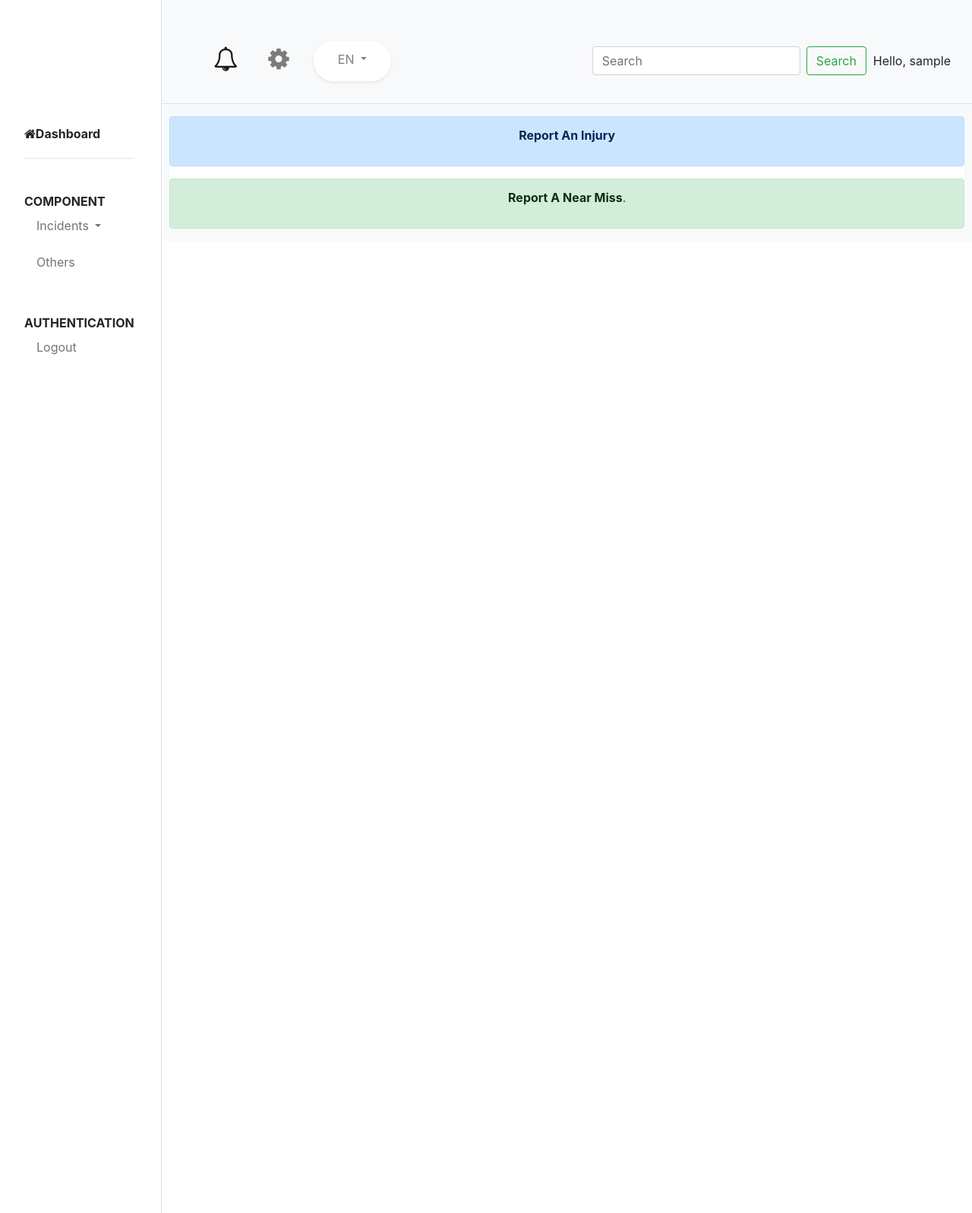
After one commit to parvej1999/IntenshipWork, a Django app: page /dashboard/ in a window 1280 px wide. The commit adds this page. Shown: the whole page at 76% size. Run offline with Django 3.2, Linux system fonts and the light colour scheme; the visitor is signed in with stand-in values (Sample User, id 1); some libraries are stand-ins or nearby versions.

Commit message:
created dashboard

```diff
--- a/myForm/mainForm/forms.py
+++ b/myForm/mainForm/forms.py
@@ -1,6 +1,15 @@
 from django import forms
 from .models import myForm
-from django.forms.widgets import DateInput, TimeInput
+from django.forms.widgets import DateInput, TimeInput, Textarea
+from crispy_forms.helper import FormHelper
+from django.utils import timezone
+
+
+class MyTextarea(Textarea):
+    def __init__(self, attrs={}):
+        attrs.update({'cols': '70', 'rows': '20'})
+        super(MyTextarea, self).__init__(attrs)
+
 
 Location = (
     ('CHO', 'Corporate Head Office'),
@@ -38,4 +47,8 @@ class reportForm(forms.ModelForm):
         widgets = {
             'DateOfAcci': DateInput(attrs={'type': 'date'}),
             'TimeOfAcci': TimeInput(attrs={'type': 'time'}),
+            'Incident_desc': forms.Textarea(attrs={'rows': 2, 'cols': 15, 'placeholder': 'Description About Incident!...'}),
+            'incident_loc': forms.Textarea(attrs={'rows': 2, 'cols': 15, 'placeholder': 'Incident Location!...'}),
+            'suspected_cause': forms.Textarea(attrs={'rows': 2, 'cols': 15, 'placeholder': 'Supected Cause Of Accident!...'}),
+            'immediate_act': forms.Textarea(attrs={'rows': 2, 'cols': 15, 'placeholder': 'Immediate Actions Taken By You!...'}),
         }
--- a/myForm/mainForm/urls.py
+++ b/myForm/mainForm/urls.py
@@ -3,6 +3,7 @@ from django.urls import include, path
 from . import views
 
 urlpatterns = [
-    path('', views.displayForm, name='displayForm'),
-    path('incident-list/', views.incidentList, name='incidentList')
+    path('report-form/', views.displayForm, name='displayForm'),
+    path('incident-list/', views.incidentList, name='incidentList'),
+    path('dashboard/', views.dashboard, name='dashboard'),
 ]
--- a/myForm/mainForm/views.py
+++ b/myForm/mainForm/views.py
@@ -9,13 +9,15 @@ from django.contrib.auth.decorators import login_required
 
 
 @login_required
+def dashboard(request):
+    return render(request, 'mainForms/dashboard.html')
+
+
+@login_required
 def displayForm(request):
     if request.method == 'POST':
-        print('in POst')
         form = reportForm(request.POST)
-        print('before is valid')
         if form.is_valid():
-            print('afer is valid')
             formData = myForm(
                 Location=form.cleaned_data.get('Location'),
                 Incident_desc=form.cleaned_data.get('Incident_desc'),
@@ -28,9 +30,7 @@ def displayForm(request):
                 incident_type=form.cleaned_data.get('incident_type'),
                 reporeted_by=request.user,
             )
-            print('after form.reporeted_by ')
             formData.save()
-            print('saved')
             return redirect('incidentList')
     form = reportForm()
     context = {
@@ -42,7 +42,8 @@ def displayForm(request):
 
 @login_required
 def incidentList(request):
-    list = myForm.objects.all()
+
+    list = myForm.objects.filter(reporeted_by=request.user)
     context = {
         'incident_list': list,
         'title': 'Incident List',
--- a/myForm/myForm/settings.py
+++ b/myForm/myForm/settings.py
@@ -124,6 +124,6 @@ CRISPY_TEMPLATE_PACK = 'bootstrap4'
 
 STATIC_URL = '/static/'
 
-LOGIN_REDIRECT_URL = 'displayForm'
+LOGIN_REDIRECT_URL = 'dashboard'
 
-LOGOUT_REDIRECT_URL = 'displayForm'
+LOGOUT_REDIRECT_URL = 'login'
--- a/myForm/myForm/urls.py
+++ b/myForm/myForm/urls.py
@@ -18,6 +18,6 @@ from django.urls import path, include
 
 urlpatterns = [
     path('admin/', admin.site.urls),
-    path('accounts/', include('users.urls')),
+    path('', include('users.urls')),
     path('', include('mainForm.urls')),
 ]
--- a/myForm/templates/mainForms/IncidentList.html
+++ b/myForm/templates/mainForms/IncidentList.html
@@ -1,7 +1,7 @@
 {% extends "mainForms/base.html" %}
 {% load crispy_forms_tags %}
 {% block content %}
-<div class="p-4 table-back">
+<div class="p-4 main-content">
     <h4>Incident List</h4>
     <small>Apps&nbsp/&nbspIncident List</small>
 
--- a/myForm/templates/mainForms/base.html
+++ b/myForm/templates/mainForms/base.html
@@ -18,7 +18,10 @@
     html {
       margin: 0;
       padding: 0;
-      height: 100%;
+    }
+
+    a {
+      text-decoration: none;
     }
 
     div li {
@@ -31,6 +34,7 @@
 
     .sidebar {
       position: fixed;
+      height: 100%;
     }
 
     .menu li {
@@ -43,7 +47,6 @@
 
     .row .sidebar {
       margin-top: 10rem;
-      height: 100%;
     }
 
 
@@ -56,7 +59,7 @@
       width: 102%;
     }
 
-    .table-back {
+    .main-content {
       background-color: white;
       margin: 10px;
     }
@@ -66,6 +69,14 @@
       border-collapse: collapse;
     }
 
+    /* .col-md-10 {
+      overflow: hidden;
+    } */
+
+    .col-md-2 {
+      padding-bottom: 100%;
+      margin-bottom: -100%;
+    }
 
     table td,
     table th {
@@ -73,13 +84,17 @@
       width: 5rem;
       white-space: nowrap;
     }
-
-    /* #th-custom-width {
-      width: 15rem;
-    } */
   </style>
 
-  <title>Hello, world!</title>
+  <title>
+    {% if title %}
+    {{title}}
+    {% else %}
+    Incident Management
+    {% endif %}
+
+  </title>
+
 </head>
 
 <body>
@@ -102,10 +117,10 @@
           </p>
           <div class="collapse" id="collapsemenu">
             <li>
-              <a class="text-muted " href="#">Report An
+              <a class="text-muted " href="{% url 'displayForm' %}">Report An
                 Incident</a><br>
               <a class="text-muted " href="#">Sent Incident</a><br>
-              <a class="text-muted " href="#">Incident List</a><br>
+              <a class="text-muted " href="{% url 'incidentList' %}">Incident List</a><br>
             </li>
           </div>
           <li class="text-muted ">Others</li>
@@ -114,20 +129,26 @@
         <br>
 
         <li><b>AUTHENTICATION</b></li>
+        <div class="auth">
+          {% if user.is_authenticated %}
+          <li><a class='text-muted' href="{% url 'logout' %}">Logout</a></li>
+          <br>
+          {% else %}
+          <li><a class='text-muted' href="{% url 'login' %}">Login</a></li>
+          <br>
+          <li><a class='text-muted' href="{% url 'signup' %}">Sign Up</a></li>
+          {% endif %}
+        </div>
+      </div>
+      <div class="">
 
-        <div class="auth">
-          <li class='text-muted'>Logout</li>
-          <br>
-          <li class='text-muted'>Register</li>
-
-        </div>
       </div>
 
     </div>
 
-    <div class="col-md-10  border-left bg-light">
-      <div class="main border-bottom ">
-        <table class="table table-borderless">
+    <div class="col-md-10 bg-light">
+      <div class="main">
+        <table class="table table-borderless border-bottom">
           <tbody>
             <tr>
               <td></td>
@@ -144,11 +165,11 @@
                   <div class="collapse navbar-collapse" id="navbarSupportedContent">
                     <ul class="navbar-nav mr-auto">
                       <li class="nav-item active">
-                        <a class="nav-link" href="#"><i class="far fa-bell"></i> <span
+                        <a class="nav-link" href="#"><i class="fa fa-bell-o fa-2x" aria-hidden="true"></i><span
                             class="sr-only">(current)</span></a>
                       </li>
                       <li class="nav-item ml-4">
-                        <a class="nav-link" href="#">Link</a>
+                        <a class="nav-link" href="#"><i class="fa fa-cog fa-2x" aria-hidden="true"></i></a>
                       </li>
                       <li class="nav-item shadow-sm rounded-pill bg-white pl-4 pr-4 ml-4 dropdown">
                         <a class="nav-link dropdown-toggle" a href="#" id="navbarDropdown" data-toggle="dropdown"
@@ -164,8 +185,10 @@
                       <input class="form-control mr-sm-2" type="search" placeholder="Search" aria-label="Search">
                       <button class="btn btn-outline-success my-2 my-sm-0" type="submit">Search</button>
                     </form>
+                    <label for="profile" class="pt-4">
+                      <p>&nbsp&nbspHello, {{user}}</p>
+                    </label>
                   </div>
-                  <hr>
                 </nav>
               </td>
             </tr>
@@ -192,4 +215,5 @@
 <script src="https://stackpath.bootstrapcdn.com/bootstrap/4.5.0/js/bootstrap.min.js"
   integrity="sha384-OgVRvuATP1z7JjHLkuOU7Xw704+h835Lr+6QL9UvYjZE3Ipu6Tp75j7Bh/kR0JKI" crossorigin="anonymous"></script>
 
+
 </html>
--- /dev/null
+++ b/myForm/templates/mainForms/dashboard.html
@@ -0,0 +1,11 @@
+{% extends 'mainForms/base.html' %}
+{% block content %}
+<div class="main-content">
+    <div class="alert alert-primary text-center" role="alert">
+        <p><a href="{% url 'displayForm' %}" class="alert-link">Report An Injury</a></p>
+    </div>
+    <div class="alert alert-success text-center" role="alert">
+        <p><a href="#" class="alert-link">Report A Near Miss</a>.</p>
+    </div>
+</div>
+{% endblock %}
--- a/myForm/templates/mainForms/form.html
+++ b/myForm/templates/mainForms/form.html
@@ -12,7 +12,11 @@
             {{ form | crispy}}
         </div>
     </div>
-    <button class="btn btn-outline-primary form-group ml-3 mb-0" type="submit"> Post
+    &nbsp<label for="reported-by">Reported By: &nbsp&nbsp</label>
+    <label for="reported-by">{{user.username}}</label>
+    <br>
+
+    <button class="btn btn-outline-primary form-group ml-3 mb-0" type="submit"> submit
     </button>
 </form>
 {% endblock %}
--- a/myForm/templates/registration/login.html
+++ b/myForm/templates/registration/login.html
@@ -2,13 +2,13 @@
 {% load crispy_forms_tags %}
 {% block content %}
 <form method='POST'>
-    <div class="form-group ml-3" style='width:20%'>
+    <div class="form-group ml-3" style='width:30%'>
         {% csrf_token %}
         <fieldset class='form_group'>
             <legend>Login</legend>
             {{form|crispy}}
             <button type='submit' class="btn btn-outline-info">Login</button>
-            <p><a href="{% url 'password_reset' %}">Forgot</a> password</p>
+            <p>Don't have account?, <a href="{% url 'signup' %}">Register</a> Here</p>
         </fieldset>
     </div>
 </form>
--- a/myForm/templates/registration/signup.html
+++ b/myForm/templates/registration/signup.html
@@ -11,7 +11,7 @@
                 </div>
                 <div class="d-flex justify-content-center">
 
-                    <form method="POST">
+                    <form class="form-group" method="POST">
                         {% csrf_token %}
                         {{form.non_field_errors}}
                         <div class="input-group mb-2">
--- a/myForm/users/urls.py
+++ b/myForm/users/urls.py
@@ -3,6 +3,6 @@ from django.contrib.auth import urls as auth_urls
 from . import views
 
 urlpatterns = [
-    path('', include(auth_urls)),
-    path('sign-up/', views.sign_up),
+    path('accounts/', include(auth_urls)),
+    path('', views.sign_up, name='signup'),
 ]
```
Also changed, not shown: myForm/users/views.py (+8 -3 lines).
